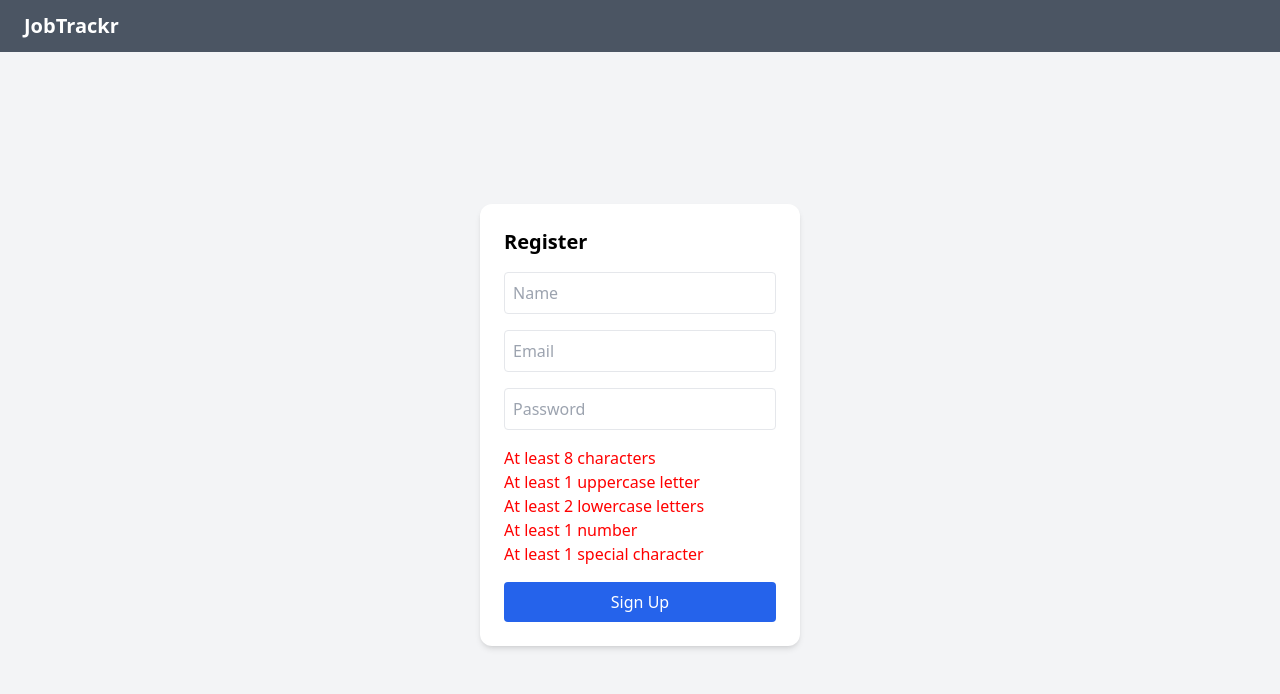
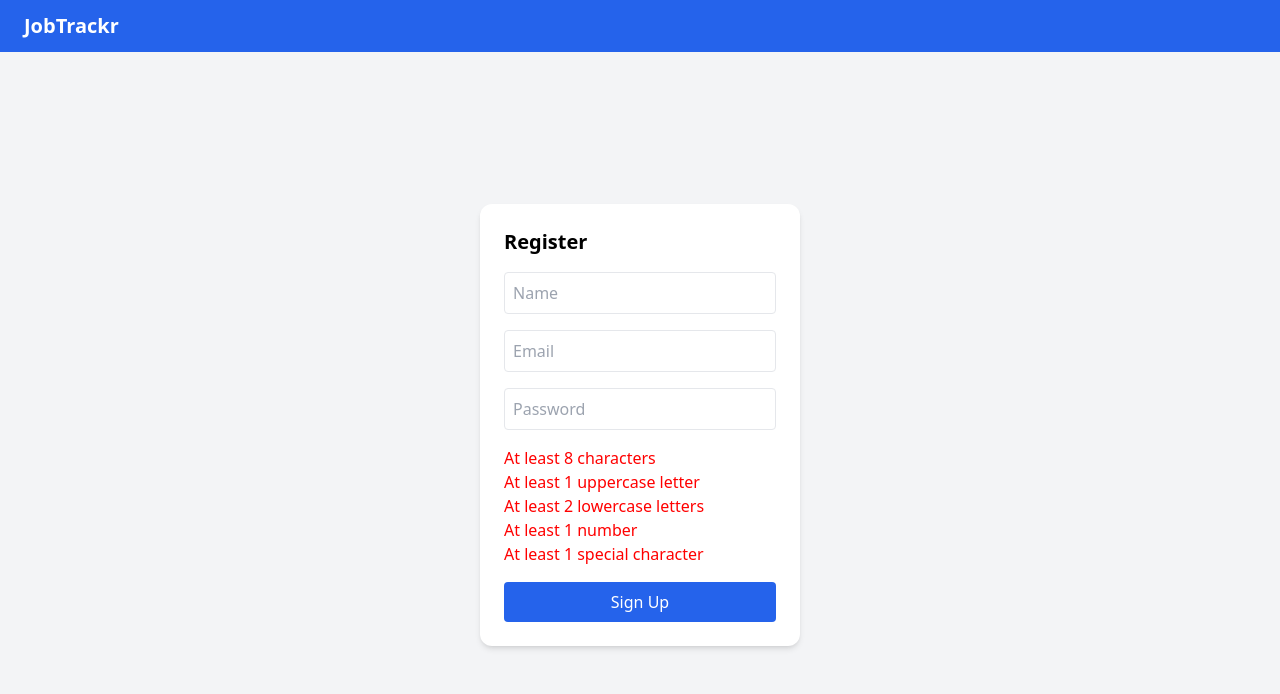
Before and after one commit to apatel392/Job-Trackr, a React (Vite) app in the folder frontend/: page /#/register in a window 1280 px wide. Shown: the top 694 px of the page. Built offline with nearby package versions, Linux system fonts and the light colour scheme; no server answers.

Commit message:
NavBar changed

```diff
--- a/frontend/src/components/AuthNavBar.jsx
+++ b/frontend/src/components/AuthNavBar.jsx
@@ -3,7 +3,7 @@ import { Link } from 'react-router-dom';
 
 const AuthNavBar = () => {
     return (
-        <nav className='bg-gray-600 text-white px-6 py-3 shadow-md'>
+        <nav className='bg-blue-600 text-white px-6 py-3 shadow-md'>
             <div className='flex justify-between items-center'>
                 <Link to='/' className='text-xl font-bold'>
                     JobTrackr
```
